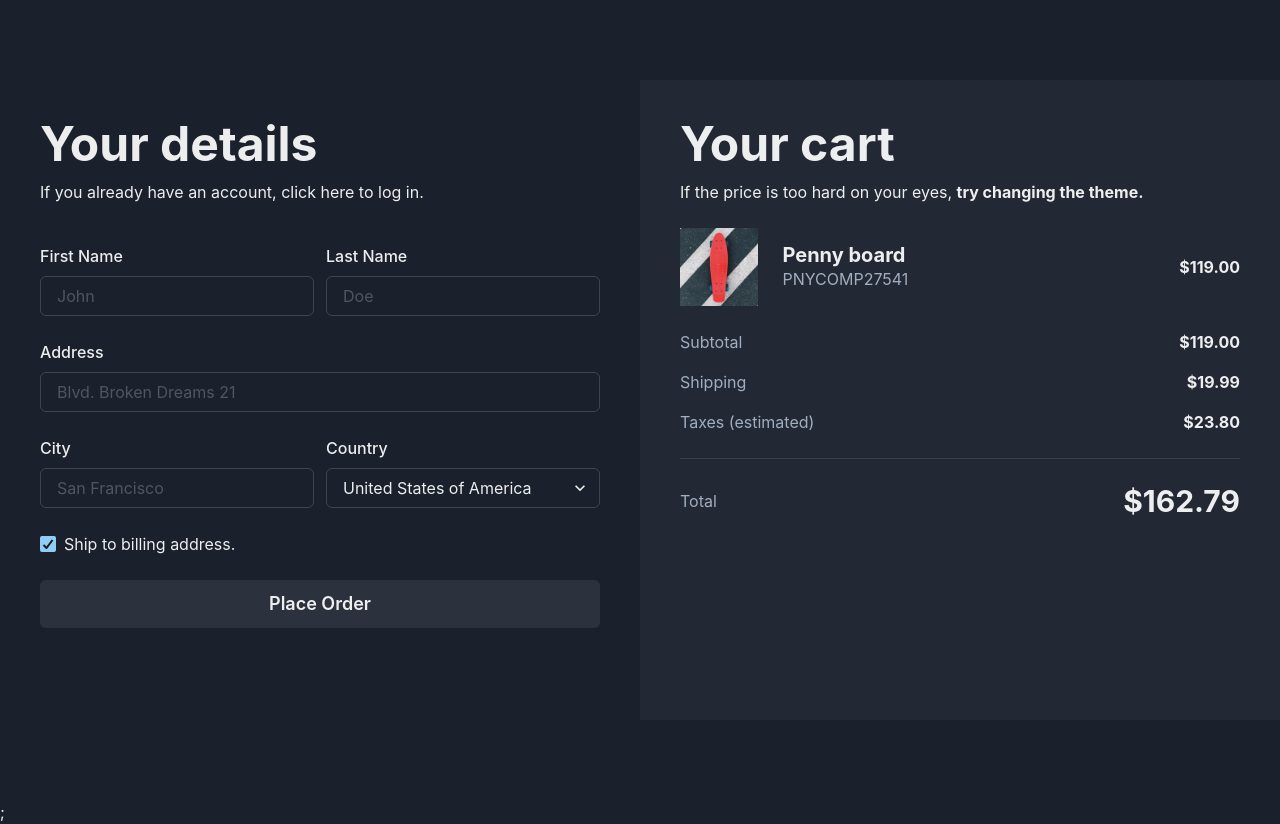
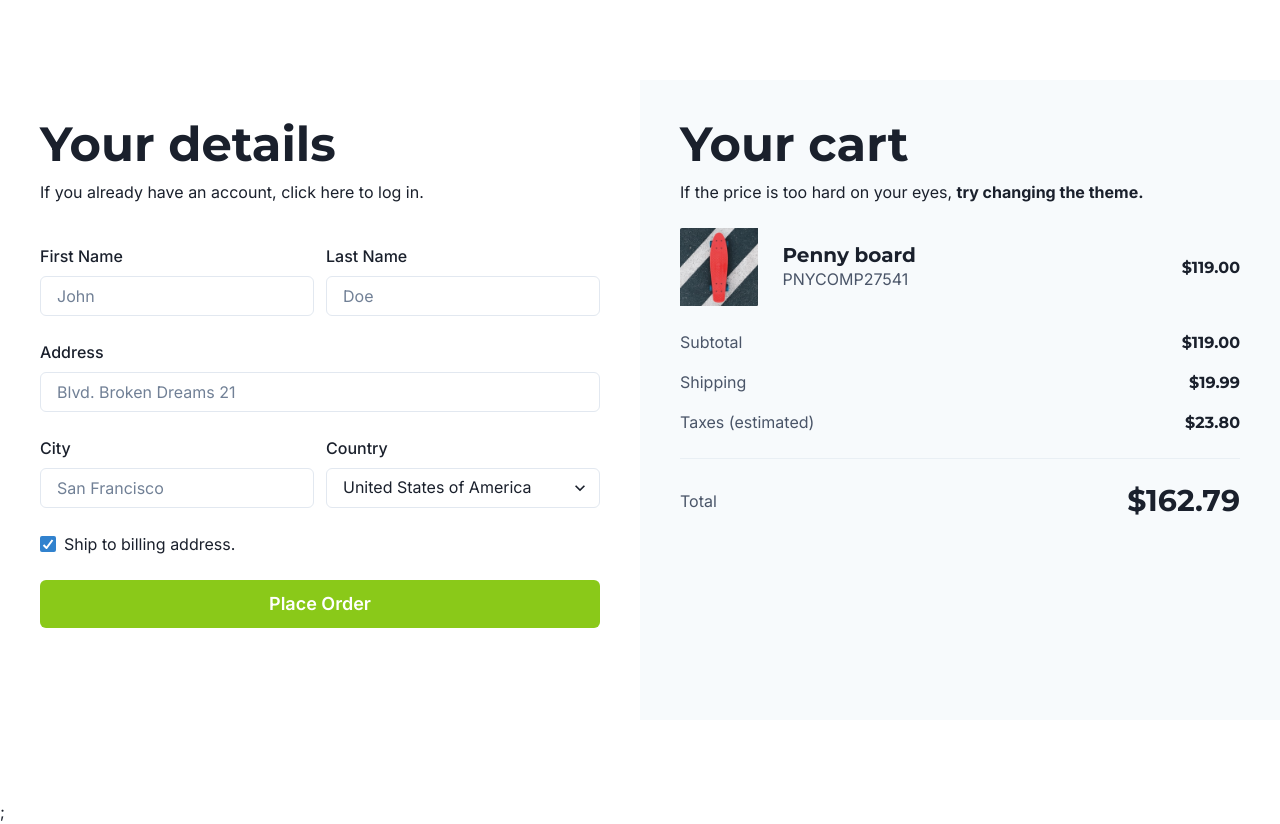
Before and after one commit to GuRuGu-Iterations/chakra-2, a Next.js app: page / in a window 1280 px wide. Built offline with nearby package versions, Linux system fonts and the light colour scheme.

Commit message:
feat: define custom fonts and colors

```diff
--- a/pages/_app.tsx
+++ b/pages/_app.tsx
@@ -1,10 +1,17 @@
 import { AppProps } from 'next/app';
 import { ChakraProvider } from '@chakra-ui/react';
-import { theme } from './theme';
+import theme from '@/src/theme';
+import { inter, montserrat } from '@/src/utils/fonts';
 
 const App = ({ Component, pageProps }: AppProps) => {
   return (
     <ChakraProvider theme={theme} resetCSS>
+      <style jsx global>{`
+        :root {
+          --inter-font: ${inter.style.fontFamily};
+          --montserrat-font: ${montserrat.style.fontFamily};
+        }
+      `}</style>
       <Component {...pageProps} />;
     </ChakraProvider>
   );
--- a/pages/theme.ts
+++ /dev/null
@@ -1,10 +0,0 @@
-import { extendTheme, type ThemeConfig } from '@chakra-ui/react';
-
-const config: ThemeConfig = {
-  initialColorMode: 'dark',
-  useSystemColorMode: false,
-};
-
-const theme = extendTheme({ config });
-
-export { theme };
--- a/src/sections/details.tsx
+++ b/src/sections/details.tsx
@@ -64,7 +64,7 @@ const Details = () => {
           <Checkbox defaultChecked>Ship to billing address.</Checkbox>
         </GridItem>
         <GridItem colSpan={2}>
-          <Button size='lg' w='full'>
+          <Button colorScheme='brand' size='lg' w='full'>
             Place Order
           </Button>
         </GridItem>
--- /dev/null
+++ b/src/theme/index.ts
@@ -0,0 +1,26 @@
+import { extendTheme, theme as base } from '@chakra-ui/react';
+
+const theme = extendTheme({
+  initialColorMode: 'dark',
+  useSystemColorMode: false,
+  colors: {
+    brand: {
+      50: '#f5fee5',
+      100: '#e1fbb2',
+      200: '#cdf781',
+      300: '#b8ee56',
+      400: '#a2e032',
+      500: '#8ac919',
+      600: '#71ab09',
+      700: '#578602',
+      800: '#3c5e00',
+      900: '#203300',
+    },
+  },
+  fonts: {
+    heading: `var(--montserrat-font), ${base.fonts.heading}`,
+    body: `var(--inter-font), ${base.fonts.body}`,
+  },
+});
+
+export default theme;
--- /dev/null
+++ b/src/utils/fonts.ts
@@ -0,0 +1,6 @@
+import { Inter, Montserrat } from 'next/font/google';
+
+const inter = Inter({ subsets: ['latin'] });
+const montserrat = Montserrat({ subsets: ['latin'] });
+
+export { inter, montserrat };
```
